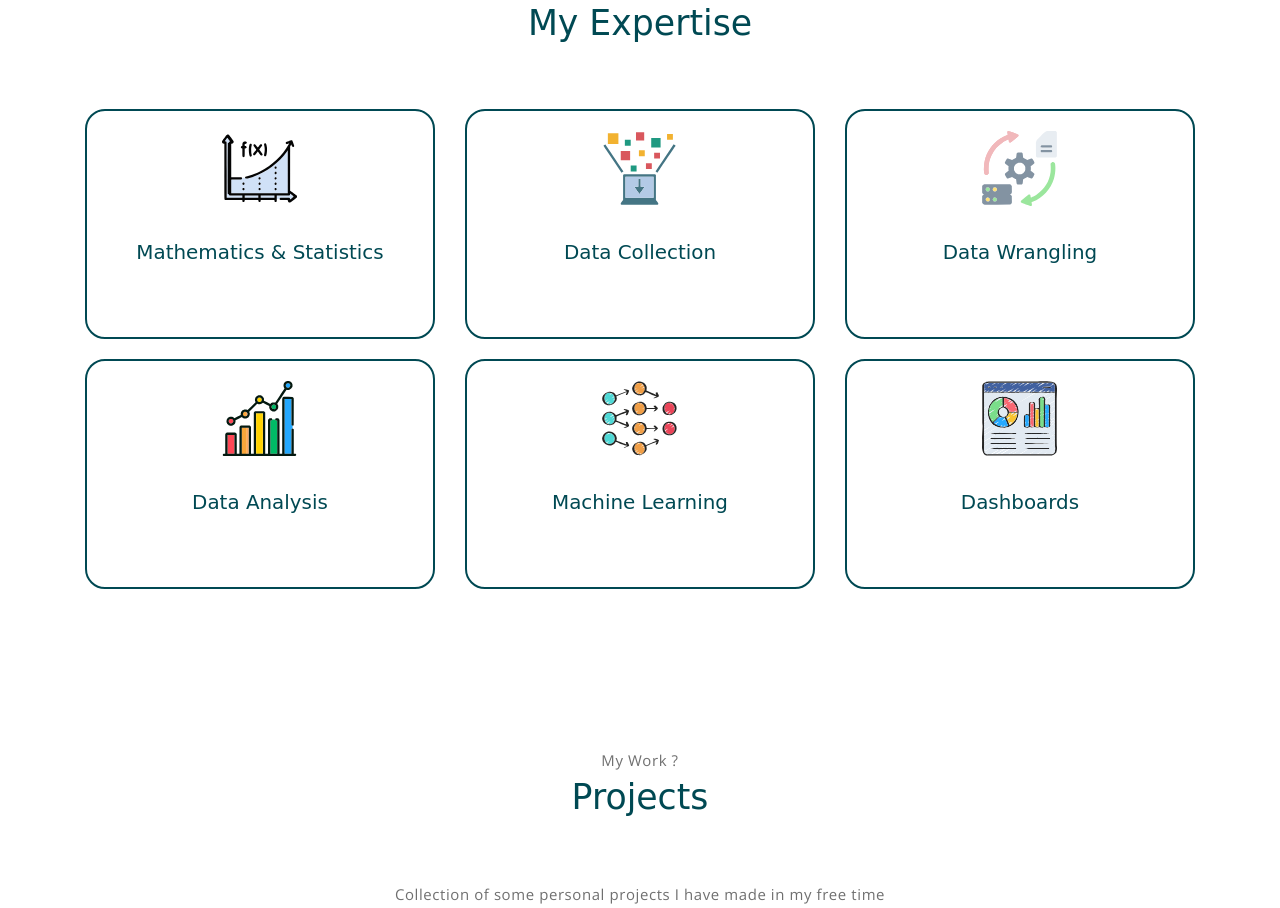
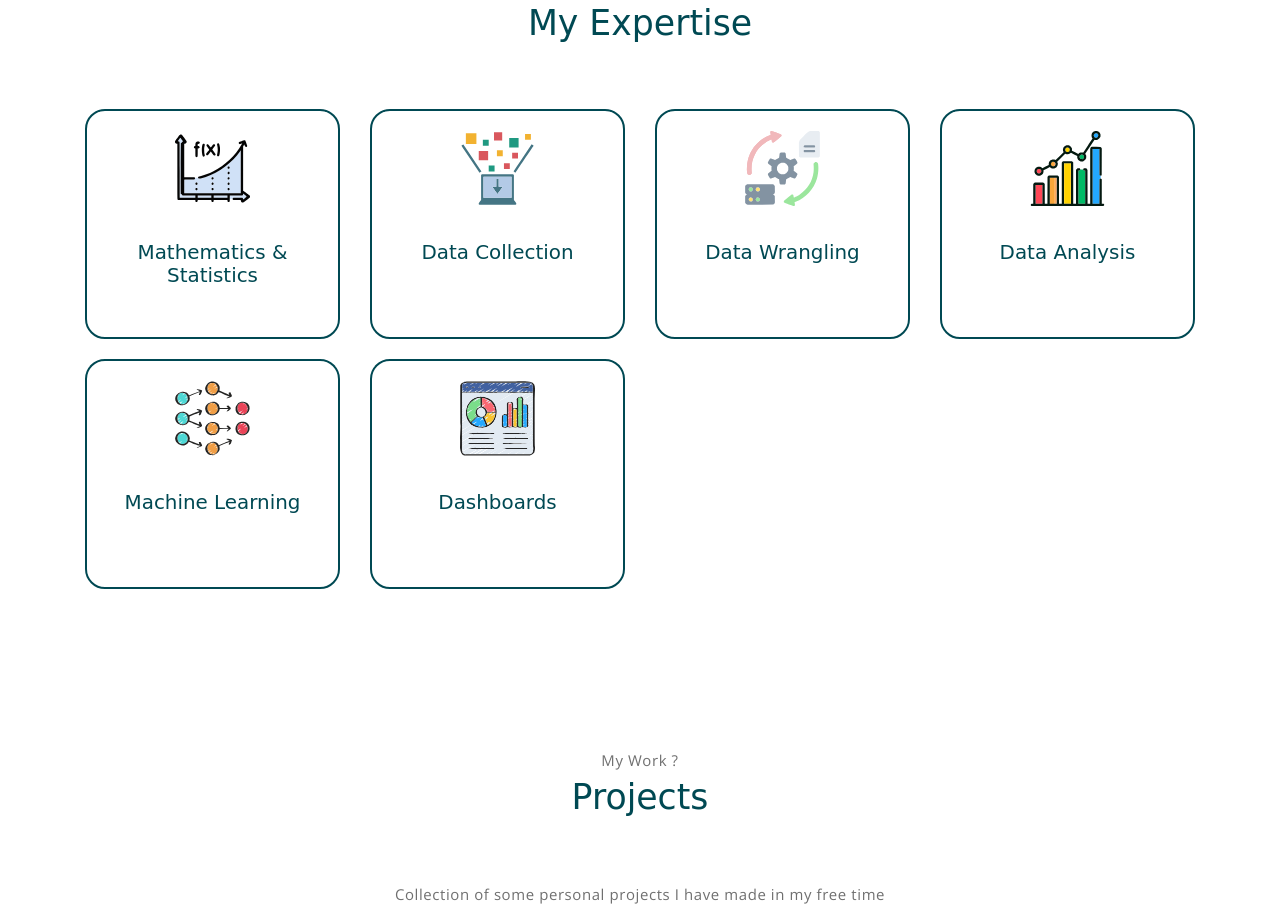
Before and after one commit to Samarth745/Portfolio-Website, a website: page index.html in a window 1280 px wide. Shown: the part 1413-2321 px from the top of the page. Drawn offline with nearby package versions, Linux system fonts and the light colour scheme; a web font is replaced by a local one.

Commit message:
Update index.html

```diff
--- a/index.html
+++ b/index.html
@@ -121,7 +121,7 @@
             <!-- row -->
             <div class="row">
 
-				<div class="col-md-6 col-lg-4">
+				<div class="col-md-6 col-lg-3">
                     <div class="service-card">
                         <div class="body">
                             <img src="assets/imgs/mathematics-2.svg" alt="Download free bootstrap 4 landing page, free boootstrap 4 templates, Download free bootstrap 4.1 landing page, free boootstrap 4.1.1 templates, meyawo Landing page" class="icon">
@@ -132,7 +132,7 @@
                 </div>
 
 
-                <div class="col-md-6 col-lg-4">
+                <div class="col-md-6 col-lg-3">
                     <div class="service-card">
                         <div class="body">
                             <img src="assets/imgs/import-data-2.svg" alt="Download free bootstrap 4 landing page, free boootstrap 4 templates, Download free bootstrap 4.1 landing page, free boootstrap 4.1.1 templates, meyawo Landing page" class="icon">
@@ -141,7 +141,7 @@
                         </div>
                     </div>
                 </div>
-				<div class="col-md-6 col-lg-4">
+				<div class="col-md-6 col-lg-3">
                     <div class="service-card">
                         <div class="body">
                             <img src="assets/imgs/data-wrangling.svg" alt="Download free bootstrap 4 landing page, free boootstrap 4 templates, Download free bootstrap 4.1 landing page, free boootstrap 4.1.1 templates, meyawo Landing page" class="icon">
@@ -152,7 +152,7 @@
                     </div>
                 </div>
 
-                <div class="col-md-6 col-lg-4">
+                <div class="col-md-6 col-lg-3">
                     <div class="service-card">
                         <div class="body">
                             <img src="assets/imgs/data-analysis-2.svg" alt="Download free bootstrap 4 landing page, free boootstrap 4 templates, Download free bootstrap 4.1 landing page, free boootstrap 4.1.1 templates, meyawo Landing page" class="icon">
@@ -163,7 +163,7 @@
                         </div>
                     </div>
                 </div>
-                <div class="col-md-6 col-lg-4">
+                <div class="col-md-6 col-lg-3">
                     <div class="service-card">
                         <div class="body">
                             <img src="assets/imgs/toolbox-2.svg" alt="Download free bootstrap 4 landing page, free boootstrap 4 templates, Download free bootstrap 4.1 landing page, free boootstrap 4.1.1 templates, meyawo Landing page" class="icon">
@@ -174,7 +174,7 @@
                         </div>
                     </div>
                 </div>
-                <div class="col-md-6 col-lg-4">
+                <div class="col-md-6 col-lg-3">
                     <div class="service-card">
                         <div class="body">
                             <img src="assets/imgs/analytics-2.svg" alt="Download free bootstrap 4 landing page, free boootstrap 4 templates, Download free bootstrap 4.1 landing page, free boootstrap 4.1.1 templates, meyawo Landing page" class="icon">
```
